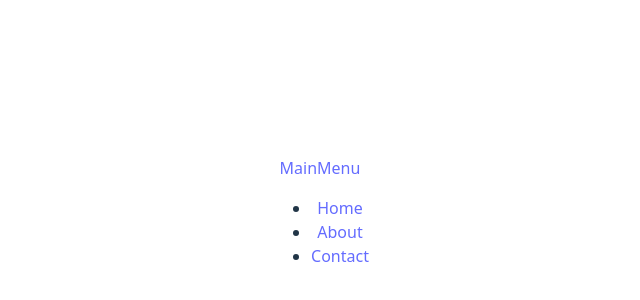
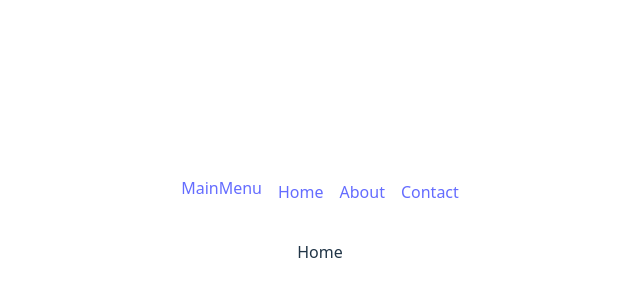
Before and after one commit to AminSBU/portfolio, a React (Vite) app in the folder portfolio/: page / in a window 1280 px wide. Shown: the part 164-464 px from the top of the page, without its empty margins (320-960 px from the left). Built offline with nearby package versions, Linux system fonts and the light colour scheme.

Commit message:
new file: NavBar.css, some modification of Nav

```diff
--- a/portfolio/src/About.jsx
+++ b/portfolio/src/About.jsx
@@ -1,4 +1,6 @@
 export default function About()
 {
-    return(<></>);
+    return(<>
+        <p>about</p>
+    </>);
 }
--- a/portfolio/src/Contact.jsx
+++ b/portfolio/src/Contact.jsx
@@ -1,4 +1,6 @@
 export default function Contact()
 {
-    return(<></>);
+    return(<>
+        <p>contact</p>
+    </>);
 }
--- a/portfolio/src/Home.jsx
+++ b/portfolio/src/Home.jsx
@@ -1,4 +1,6 @@
 export default function Home()
 {
-    return(<></>);
+    return(<>
+        <p>Home</p>
+    </>);
 }
--- /dev/null
+++ b/portfolio/src/NavBar.css
@@ -0,0 +1,15 @@
+.topnav ul
+{
+    display: flex;
+    list-style: none;
+    margin: 0;
+    padding: 0;
+    gap: 16px;
+    align-items: center;
+}
+
+.topnav .title-nav
+{
+    display: block;
+    margin-bottom: 8px;
+}
--- a/portfolio/src/NavBar.jsx
+++ b/portfolio/src/NavBar.jsx
@@ -1,5 +1,6 @@
 // NavBar.jsx
 import { NavLink } from "react-router-dom";
+import './NavBar.css'
 
 export default function NavBar() {
     return(
@@ -7,17 +8,22 @@ export default function NavBar() {
             <header>
                 <nav className="topnav">
                     <div className="sitename">
+
+                    </div>
+
+                    <ul>
+                        <li className="title-nav">
                             <NavLink to="/" end className={({isActive}) => (isActive ? "active" : "")}>
                             MainMenu
                             </NavLink>
-                    </div>
+                        </li>
 
-                    <ul>
                         <li>
                         <NavLink to="/" end className={({isActive}) => (isActive ? "active" : "")}>
                             Home
                         </NavLink>
                         </li>
+
                         <li>
                         <NavLink to="/about" className={({isActive}) => (isActive ? "active" : "")}>
                             About
```
Lines whose indentation alone changed are shown as unchanged.
